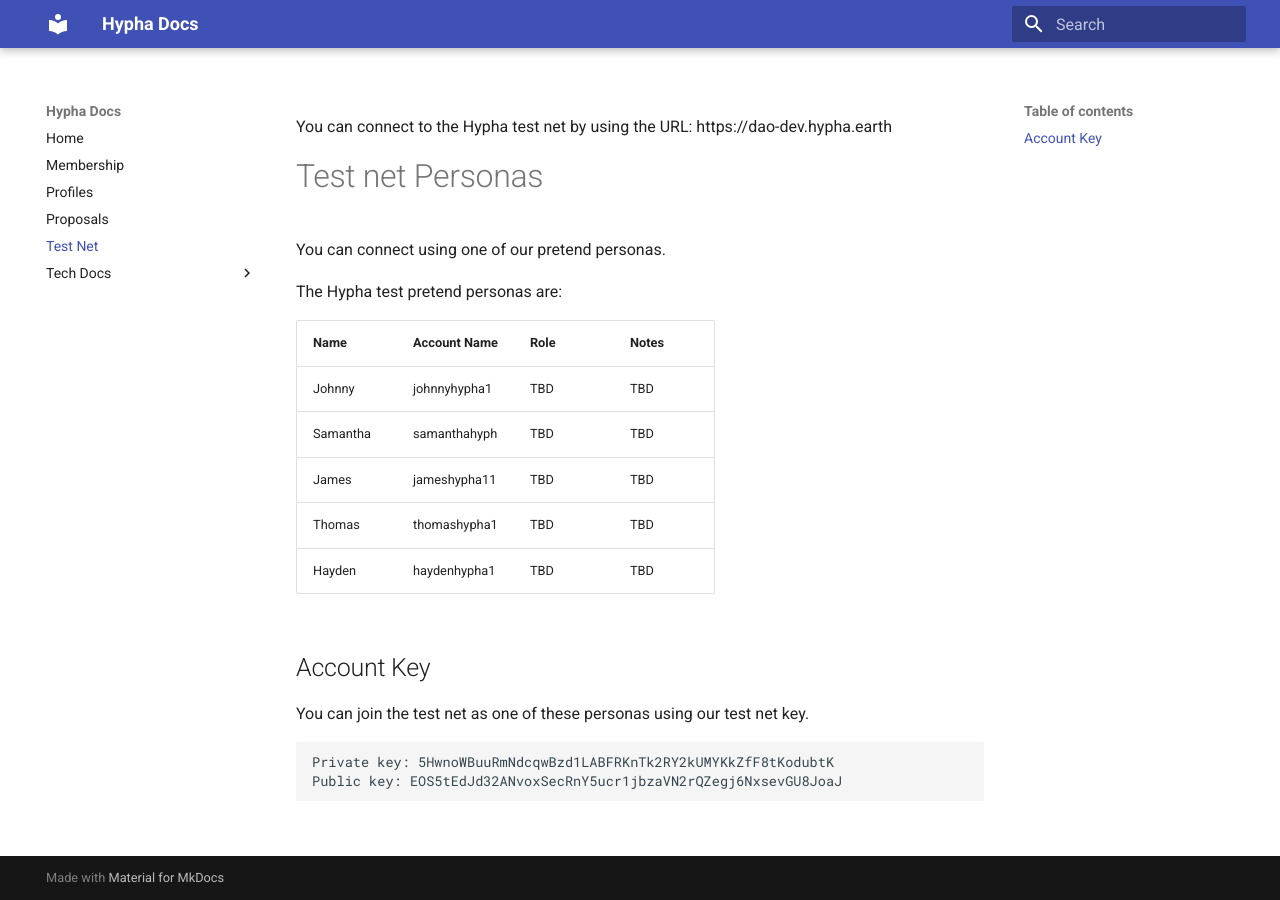
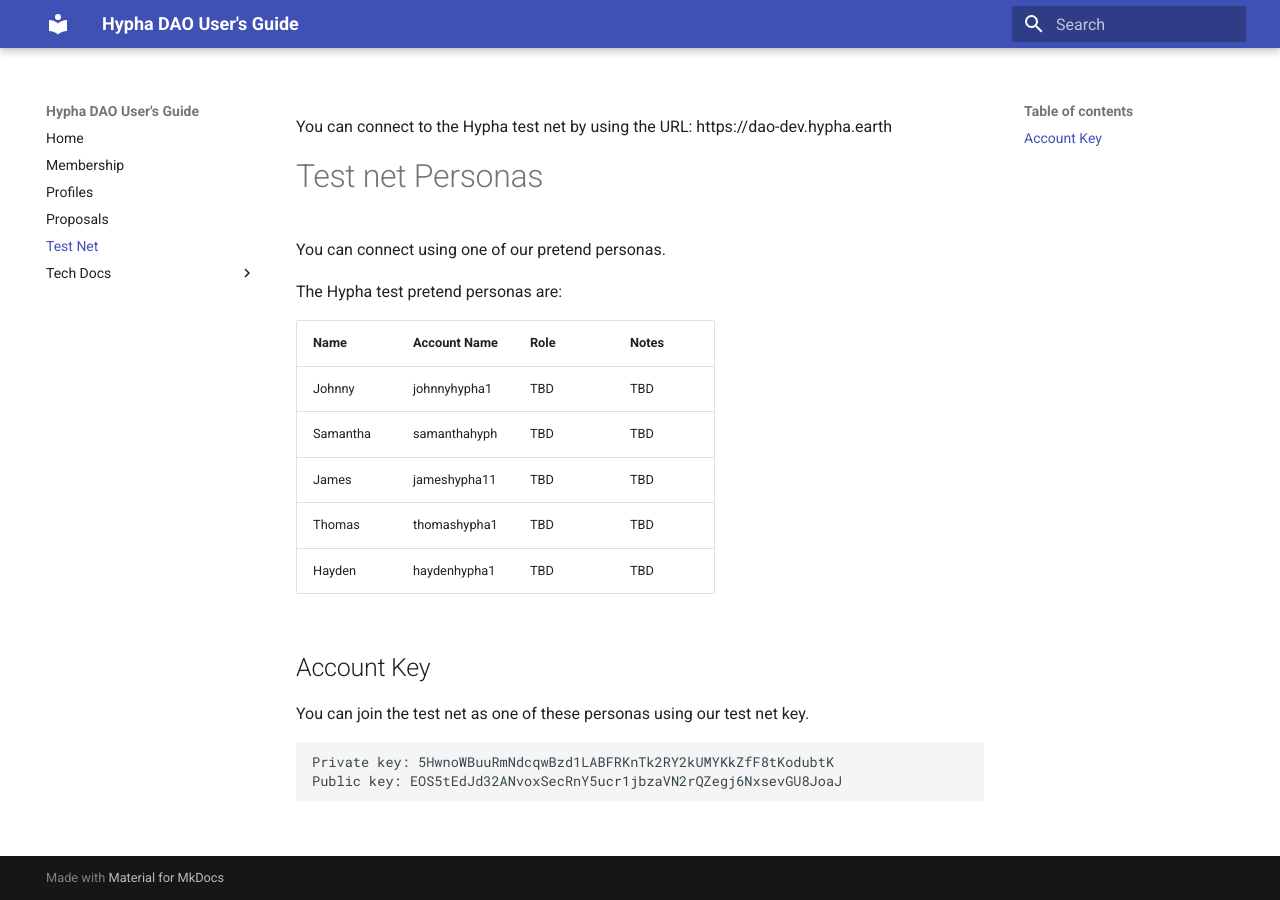
Before and after one commit to hypha-dao/dao-tech-docs, an MkDocs documentation site: the page built from docs/test-net.md, in a window 1280 px wide. Built offline with MkDocs 1.6.1 and Material for MkDocs 9.7.7, drawn with Linux system fonts in a browser that asks for light colours.

```diff
--- a/mkdocs.yml
+++ b/mkdocs.yml
@@ -1,4 +1,4 @@
-site_name: Hypha Docs
+site_name: Hypha DAO User's Guide
 theme:
   name: 'material'
 nav:
```
